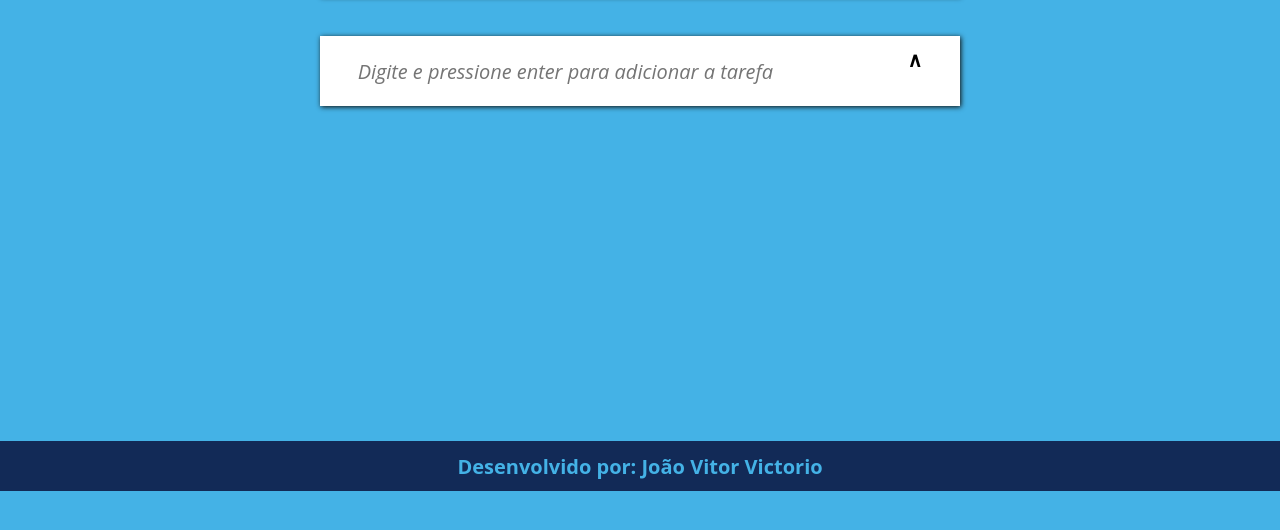
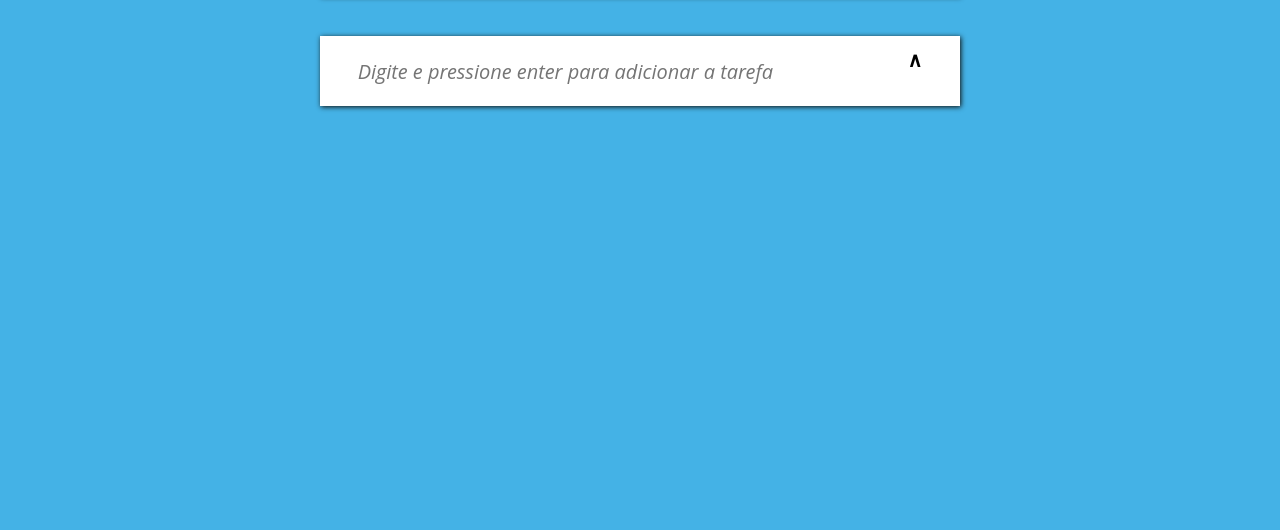
Before and after one commit to JoaoVitorVictorio/To-do-list, a plain HTML site: page index.html in a window 1280 px wide. Shown: the part 134-664 px from the top of the page. Drawn offline with Linux system fonts and the light colour scheme.

Commit message:
atualização

```diff
--- a/index.html
+++ b/index.html
@@ -22,12 +22,5 @@
         </div>
     </div>
     <script src="./scripts.js"></script>
-
-    <footer>
-        <div class="flex-container footer">
-            <p>Desenvolvido por: João Vitor Victorio</p>
-        </div>
-    </footer>
-
 </body>
 </html>
--- a/style.css
+++ b/style.css
@@ -108,13 +108,3 @@ body {
     font-style: italic;
     font-weight: normal;
 }
-
-footer {
-    color: #44b2e6;
-    background-color: #122a57;
-    height: 50px;
-    display: flex;
-    align-items: center;
-    margin-top: 325px;
-    justify-content: center;
-}
```
